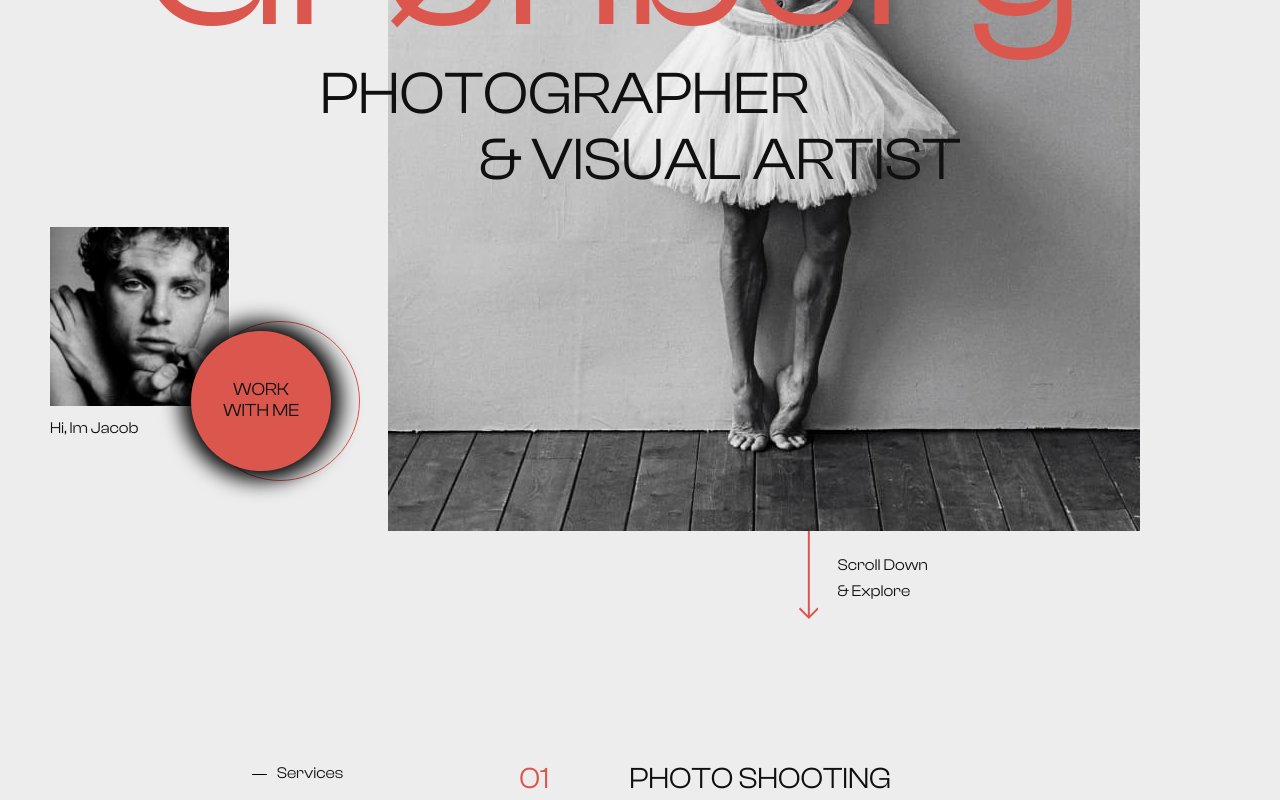
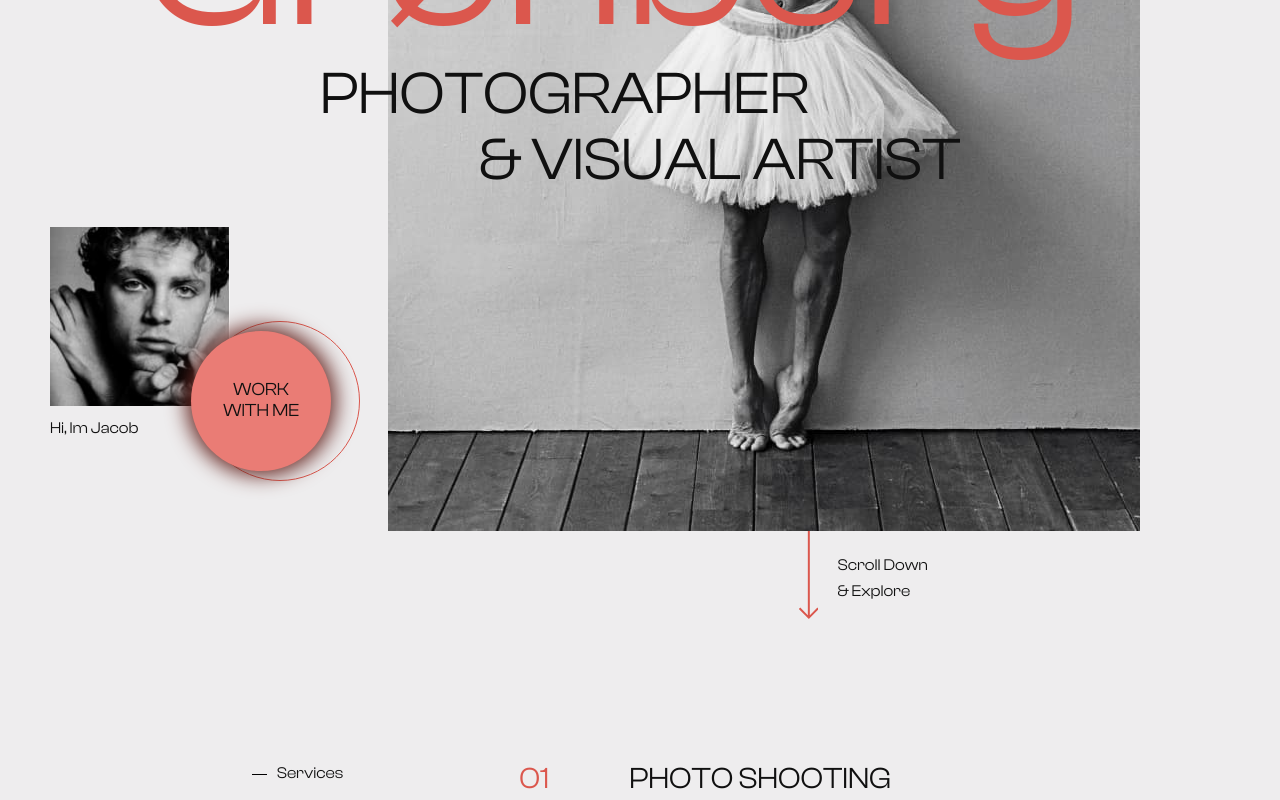
Before and after one commit to IamIrynaPopova/photographer, a React app: page / in a window 1280 px wide. In both pictures the pointer is over the button "WORK WITH ME". Shown: the part 516-1316 px from the top of the page. Built offline with nearby package versions, Linux system fonts and the light colour scheme.

Commit message:
update styles

```diff
--- a/src/styles/components/button.scss
+++ b/src/styles/components/button.scss
@@ -20,13 +20,14 @@
   text-align: center;
   color: var(--text-inverse);
   padding: 48px 31px;
-  transition: color 0.5s ease;
+  transition: color 0.5s ease, background 0.5s ease;
   cursor: pointer;
 }
 
 .button:hover,
 .button:focus {
   color: var(--text-default);
-  box-shadow: 0px 0px 20px 10px var(--border-secondary);
-  transition: color 0.5s ease, box-shadow 0.5s ease;
+  background: var(--background-hover);
+  box-shadow: 0px 0px 20px 5px var(--border-hover);
+  transition: background 0.5s ease, box-shadow 0.5s ease, color 0.5s ease;
 }
--- a/src/styles/components/customers.scss
+++ b/src/styles/components/customers.scss
@@ -57,9 +57,12 @@
 
 .customers__button:hover,
 .customers__button:focus {
-  box-shadow: 0px 0px 20px 3px var(--border-secondary);
-  color: var(--background-secondary);
-  transition: color 0.5s ease, box-shadow 0.5s ease;
+  background: var(--background-hover);
+  border: 1px solid var(--background-hover);
+  box-shadow: 0px 0px 20px 2px var(--border-hover);
+  color: var(--background-default);
+  transition: color 0.5s ease, box-shadow 0.5s ease, background 0.5s ease,
+    border 0.5s ease;
 }
 .customers__button-svg {
   width: 32px;
--- a/src/styles/components/header.scss
+++ b/src/styles/components/header.scss
@@ -15,7 +15,16 @@
   display: inline-block;
 }
 .header__button {
+  cursor: pointer;
+  color: inherit;
   border: none;
+  transition: color 0.5s ease;
+}
+
+.header__button:hover,
+.header__button:focus {
+  color: var(--background-primary);
+  transition: color 0.5s ease;
 }
 
 .header__svg {
--- a/src/styles/components/menu.scss
+++ b/src/styles/components/menu.scss
@@ -26,6 +26,7 @@
 }
 
 .menu__button {
+  cursor: pointer;
   position: absolute;
   top: -40px;
   right: -32px;
--- a/src/styles/utils/variables.scss
+++ b/src/styles/utils/variables.scss
@@ -2,10 +2,11 @@
   --background-default: #eeedee;
   --background-primary: #db574d;
   --background-secondary: #000;
+  --background-hover: #ea7c75;
   --border-default: rgba(16, 16, 16, 0.1);
   --border-primary: #db574d;
   --border-secondary: #000;
-  --border-hover: #f4ecec;
+  --border-hover: #692b26;
   --text-default: #101010;
   --text-primary: #db574d;
   --text-muted: rgba(16, 16, 16, 0.6);
```
Also changed, not shown: src/image/sprite/sprite.svg.
